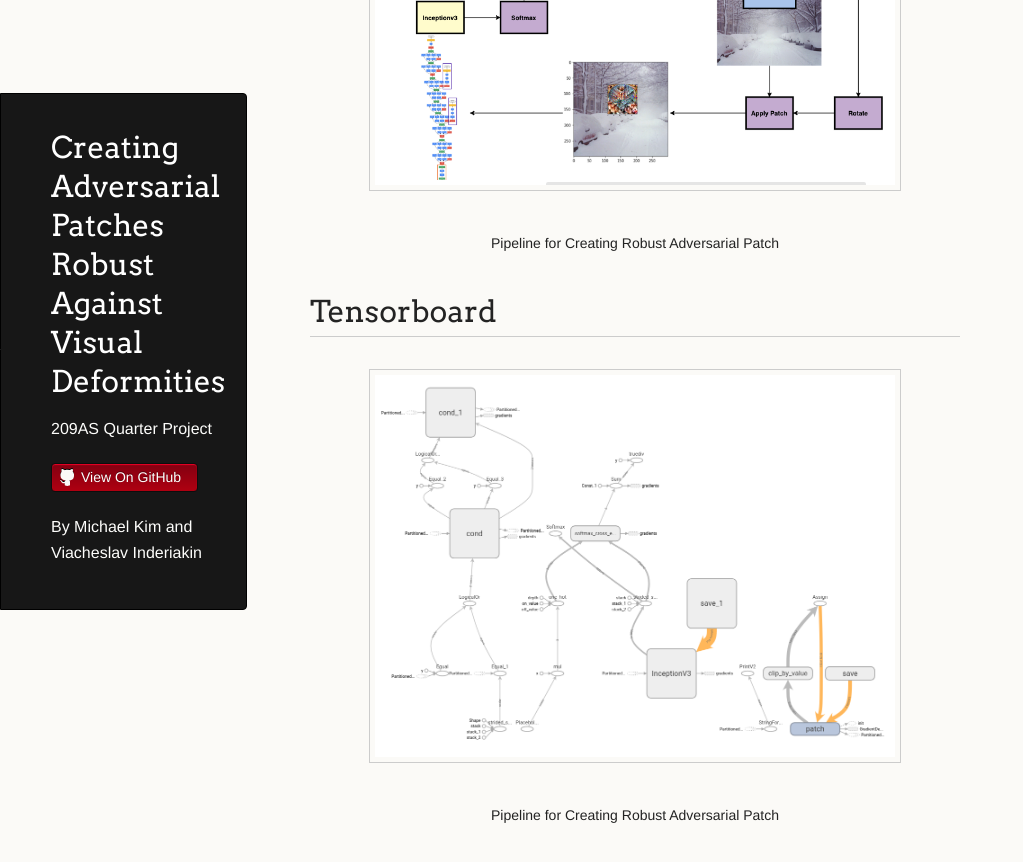
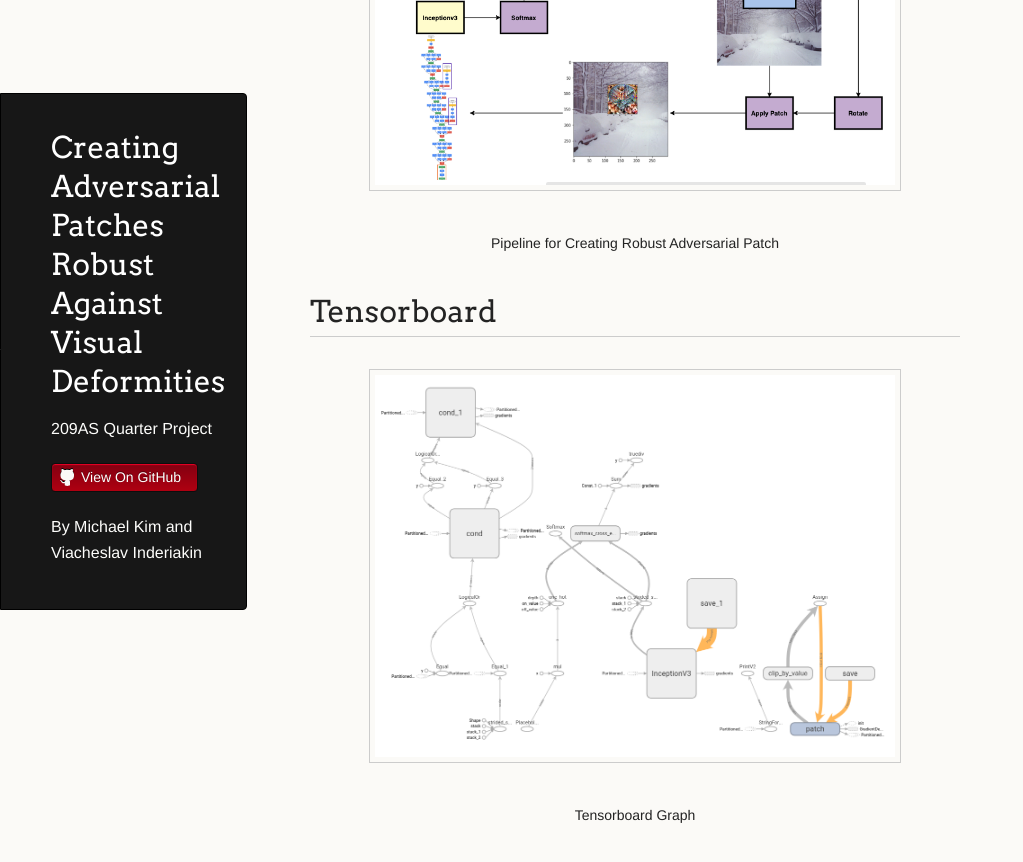
Before and after one commit to SlavaInder/209AS_Adversarial_Patch, a Jekyll site: the page built from docs/method.md, in a window 1280 px wide and 900 px high, scrolled down 2263 px. Shown: the top 862 px of the window, without its empty margins (0-1023 px from the left). Built offline with Jekyll 4.4.1, drawn with Linux system fonts in a browser that asks for light colours; our own code applies the rules of GitHub Pages for plain Markdown files.

Commit message:
Update method.md

```diff
--- a/docs/method.md
+++ b/docs/method.md
@@ -60,7 +60,7 @@ In order to test the validity and feasibility of our approach, a proof of concep
   <body><p>
   <center><figure>
     <img src="images/tfboard.png" style = "max-width:80%">
-    <center><figcaption>Pipeline for Creating Robust Adversarial Patch</figcaption></center>
+    <center><figcaption>Tensorboard Graph</figcaption></center>
     </figure></center></p>
   </body>
 </html>
```
